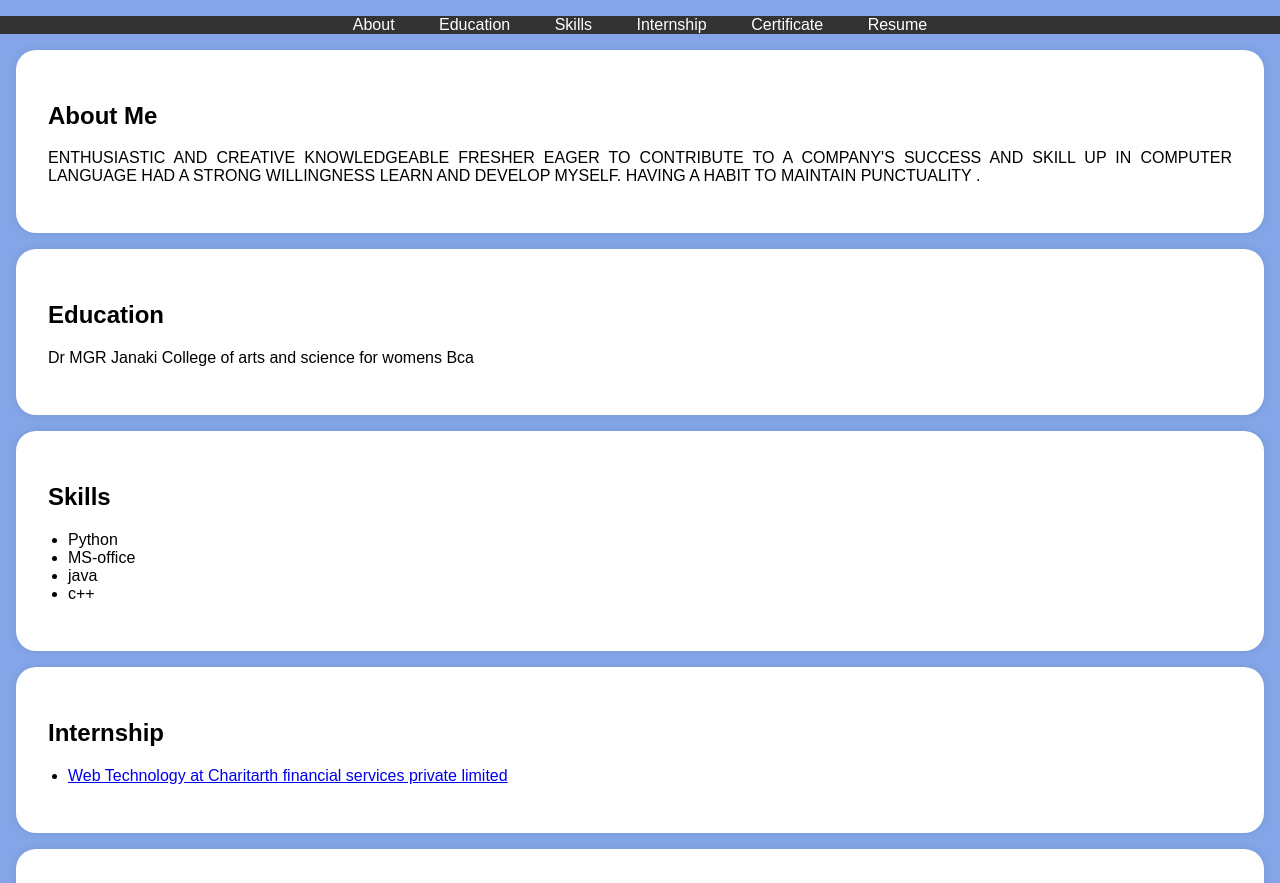
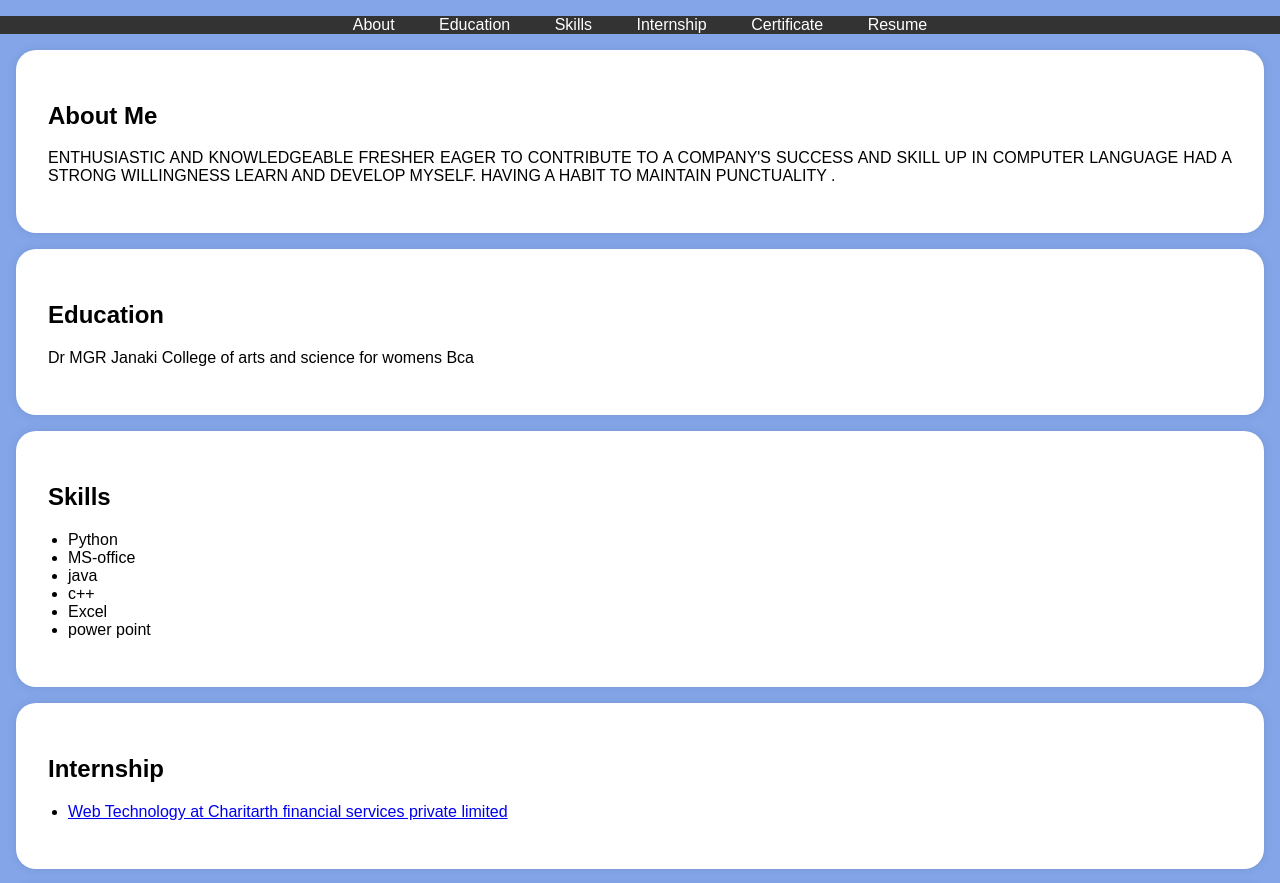
Before and after one commit to ramyaparthiban2005/Ramya-s-project, a plain HTML site: page index.html in a window 1280 px wide. Shown: the part 197-1080 px from the top of the page. Drawn offline with Linux system fonts and the light colour scheme.

Commit message:
Update index.html

```diff
--- a/index.html
+++ b/index.html
@@ -116,7 +116,7 @@
     <section id="about">
         <div class="section-content">
             <h2>About Me</h2>
-            <p>ENTHUSIASTIC AND CREATIVE KNOWLEDGEABLE FRESHER EAGER TO CONTRIBUTE TO
+            <p>ENTHUSIASTIC AND KNOWLEDGEABLE FRESHER EAGER TO CONTRIBUTE TO
                 A COMPANY'S SUCCESS AND SKILL UP IN COMPUTER LANGUAGE HAD
                 A STRONG WILLINGNESS LEARN AND DEVELOP MYSELF. HAVING A HABIT TO MAINTAIN PUNCTUALITY .</p>
 
@@ -140,6 +140,8 @@
                 <li>MS-office</li>
                 <li>java</li>
                 <li>c++</li>
+                <li>Excel</li>
+                <li>power point </li>
 
            </ul>
         </div>
```
